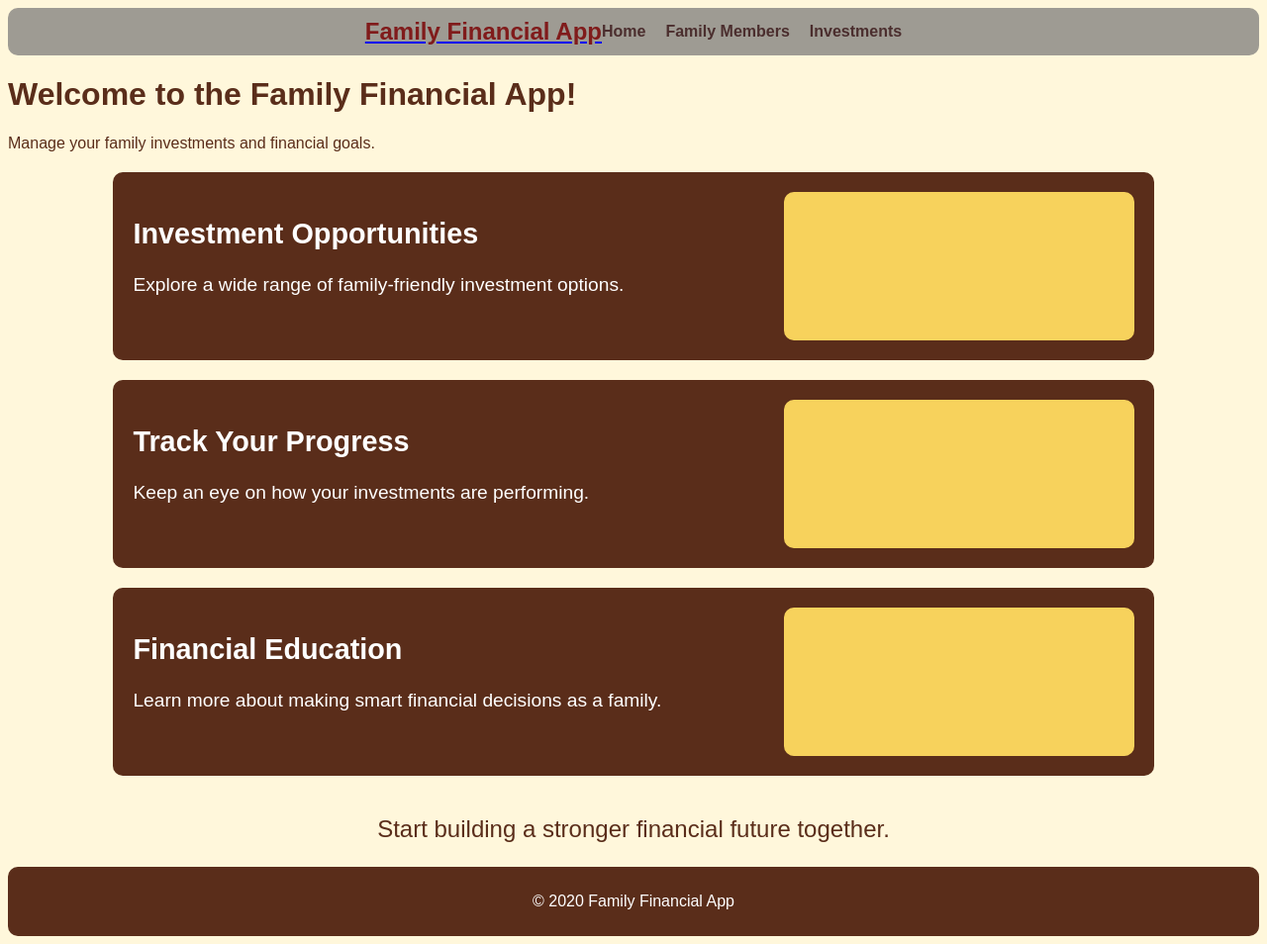
After one commit to Kevonx2x/financial, a Django app: template templates/pages/home.html in a window 1280 px wide. The commit adds this page. Shown: the whole page at 99% size. Run offline with Django 3.2, Linux system fonts and the light colour scheme; the template is opened without the code that fills it: most values are stand-ins (such as "Sample title", 1, 10 or a date in 2020).

Commit message:
15 Oct Updates

```diff
--- a/config/settings.py
+++ b/config/settings.py
@@ -125,6 +125,7 @@ USE_TZ = True
 # https://docs.djangoproject.com/en/3.2/howto/static-files/
 
 STATIC_URL = '/static/'
+STATICFILES_DIRS = [str(BASE_DIR.joinpath("static"))]
 
 # Default primary key field type
 # https://docs.djangoproject.com/en/3.2/ref/settings/#default-auto-field
--- a/family_members/urls.py
+++ b/family_members/urls.py
@@ -4,7 +4,7 @@ from django.urls import path
 from . import views
 
 urlpatterns = [
-    path('', views.home, name='home'),  # This maps the root URL to the home view
-    path('list/', views.family_members_list, name='family_members_list'),  # URL for the list of members
-    path('<int:id>/', views.family_member_detail, name='family_member_detail'),  # URL for me
+    path('', views.home, name='home'),
+    path('list/', views.family_members_list, name='family_members_list'),
+    path('<int:id>/', views.family_member_detail, name='family_member_detail'),
 ]
--- a/family_members/views.py
+++ b/family_members/views.py
@@ -13,4 +13,4 @@ def family_member_detail(request, id):
     return render(request, 'family_members/family_member_detail.html', {'member': member})
 
 def home(request):
-    return render(request, 'home.html')  # This will extend base.html
+    return render(request, 'pages/home.html')
--- /dev/null
+++ b/static/css/base.css
@@ -0,0 +1,78 @@
+body {
+    font-family: Arial, sans-serif;
+    background-color: #fff7db; /* Light yellow background */
+    color: #5a2d1a; /* Maroon-brown text color */
+}
+
+header {
+    text-align: center;
+    padding: 20px;
+    background-color: #f7d25c; /* Yellow for the header */
+    border-radius: 10px;
+    margin-bottom: 20px;
+}
+
+header h1 {
+    margin: 0;
+    font-size: 2.5em;
+    color: #5a2d1a; /* Complementary maroon-brown */
+}
+
+.card {
+    display: flex;
+    justify-content: space-between;
+    align-items: center;
+    background-color: #5a2d1a; /* Maroon-brown background for the cards */
+    color: white;
+    border-radius: 10px;
+    padding: 20px;
+    margin-top: 7px;
+    width: 80%;
+    margin: 20px auto;
+}
+
+.card-left {
+    flex-direction: row;
+}
+
+.card-right {
+    flex-direction: row-reverse;
+}
+
+.card-content {
+    width: 60%;
+}
+
+.card-image {
+    width: 35%;
+    background-color: #f7d25c; /* Yellow for image placeholders */
+    border-radius: 10px;
+    height: 150px; /* Placeholder size for the image */
+}
+
+.card h2 {
+    margin-top: 0;
+    font-size: 1.8em;
+}
+
+.card p {
+    font-size: 1.2em;
+}
+
+.paragraph {
+    text-align: center;
+    margin-top: 40px;
+}
+
+.paragraph p {
+    font-size: 1.5em;
+}
+
+footer {
+    text-align: center;
+    padding: 10px;
+    background-color: #5a2d1a; /* Maroon-brown footer */
+    color: white;
+    border-radius: 10px;
+    margin-top: 20px;
+}
--- /dev/null
+++ b/static/css/header.css
@@ -0,0 +1,72 @@
+/* General Header Styles */
+header {
+    display: flex;
+    justify-content: space-between;
+    justify-content: center;
+    align-items: center;
+    padding: 10px 20px;
+    background-color: #9e9b93; /* Yellow-ish color */
+}
+
+.logo h2 {
+    color: #801b1b; /* Maroon-ish color */
+    margin: 0;
+}
+
+.nav-menu {
+    display: flex;
+    align-items: center;
+}
+
+.hamburger-btn {
+    display: none; /* Hide by default, will be shown for mobile */
+    cursor: pointer;
+    flex-direction: column;
+}
+
+.hamburger-btn span {
+    display: block;
+    width: 25px;
+    height: 3px;
+    background-color: #801b1b;
+    margin: 4px 0;
+}
+
+/* Hide the checkbox input (hamburger menu functionality) */
+input[type="checkbox"] {
+    display: none;
+}
+
+.nav-options {
+    display: flex;
+    gap: 20px;
+}
+
+.nav-options a {
+    text-decoration: none;
+    color: #4b2e2e;
+    font-weight: bold;
+}
+
+/* Mobile Styling */
+@media (max-width: 768px) {
+    .nav-options {
+        display: none;
+        flex-direction: column;
+        gap: 10px;
+        background-color: #9e9b93;
+        position: absolute;
+        top: 60px;
+        right: 20px;
+        padding: 10px;
+        border-radius: 5px;
+    }
+
+    .hamburger-btn {
+        display: flex; /* Show hamburger menu on mobile */
+    }
+
+    input[type="checkbox"]:checked ~ .nav-options {
+        display: flex;
+    }
+}
--- a/templates/banking/banking.html
+++ /dev/null
@@ -1 +0,0 @@
-{% extends 'base.html' %}
--- a/templates/base.html
+++ b/templates/base.html
@@ -1,21 +1,58 @@
-<!-- base.html -->
+{% load static %}
 <!DOCTYPE html>
 <html lang="en">
 <head>
     <meta charset="UTF-8">
     <meta name="viewport" content="width=device-width, initial-scale=1.0">
     <title>{% block title %}Family Financial App{% endblock %}</title>
+
+    <link href="https://fonts.googleapis.com" rel="preconnect">
+    <link href="https://fonts.gstatic.com" crossorigin="anonymous" rel="preconnect">
+    <link
+    href="https://fonts.googleapis.com/css2?family=DM+Sans:ital@0;1&family=Lobster+Two:ital,wght@0,700;1,400&display=swap"
+    rel="stylesheet">
+
+    <link rel="stylesheet" href="{% static 'css/base.css' %}">
+    <link rel="stylesheet" href="{% static 'css/header.css' %}">
+    <link rel="stylesheet" href="{% static 'css/responsive.css' %}">
+    <link rel="stylesheet" href="{% static 'css/section.css' %}">
+
 </head>
 <body>
-    <header>
-        <h1>Family Financial App</h1>
-        <nav>
-            <ul>
-                <li><a href="{% url 'family_member_list' %}">Family Members</a></li>
-                <li><a href="{% url 'investment_list' %}">Investments</a></li>
-            </ul>
+    <header class="center-row">
+
+        <!-- Left Section (Logo/Title) -->
+        <div class="logo center-row">
+            <a href="/">
+                <h2>Family Financial App</h2> <!-- You can customize this title as needed -->
+            </a>
+        </div>
+
+        <!-- Right Section (Navigation Menu) -->
+        <nav class="nav-menu">
+
+            <!-- Hamburger Button for Mobile View -->
+            <input type="checkbox" id="checkBox">
+
+            <div class="hamburger-btn">
+                <label for="checkBox">
+                    <span></span>
+                    <span></span>
+                    <span></span>
+                </label>
+            </div>
+
+            <!-- Menu Options (Navigation Links) -->
+            <div class="nav-options center-row">
+                <a href="{% url 'home' %}">Home</a>
+                <a href="{% url 'family_members_list' %}">Family Members</a>
+                <a href="{% url 'investment_list' %}">Investments</a>
+            </div>
+
         </nav>
+
     </header>
+
 
     <main>
         {% block content %}
@@ -23,7 +60,7 @@
     </main>
 
     <footer>
-        <p>© 2024 Family Financial App</p>
+        <p>&copy; {{ current_year }} Family Financial App</p>
     </footer>
 </body>
 </html>
--- a/templates/family_members/family_members.html
+++ /dev/null
@@ -1 +0,0 @@
-{% extends 'base.html' %}
--- /dev/null
+++ b/templates/pages/home.html
@@ -0,0 +1,44 @@
+{% extends 'base.html' %}
+
+{% block title %}Home{% endblock %}
+
+{% block content %}
+    <div class="header">
+        <h1>Welcome to the Family Financial App!</h1>
+        <p>Manage your family investments and financial goals.</p>
+    </div>
+
+    <div class="card card-left">
+        <div class="card-content">
+            <h2>Investment Opportunities</h2>
+            <p>Explore a wide range of family-friendly investment options.</p>
+        </div>
+        <div class="card-image">
+            <!-- Add your image here -->
+        </div>
+    </div>
+
+    <div class="card card-right">
+        <div class="card-image">
+            <!-- Add your image here -->
+        </div>
+        <div class="card-content">
+            <h2>Track Your Progress</h2>
+            <p>Keep an eye on how your investments are performing.</p>
+        </div>
+    </div>
+
+    <div class="card card-left">
+        <div class="card-content">
+            <h2>Financial Education</h2>
+            <p>Learn more about making smart financial decisions as a family.</p>
+        </div>
+        <div class="card-image">
+            <!-- Add your image here -->
+        </div>
+    </div>
+
+    <div class="paragraph">
+        <p>Start building a stronger financial future together.</p>
+    </div>
+{% endblock %}
```
Also changed, not shown: templates/home.html (deleted, +0 -9 lines), templates/investments/investments.html (deleted, +0 -10 lines), investments/views.py (line endings or trailing spaces), static/css/responsive.css (added), static/css/section.css (added), templates/content/family_members_list.html (added), templates/content/investments_list.html (added), templates/pages/about.html (added), templates/pages/insurance.html (added), templates/pages/investments.html (added).
